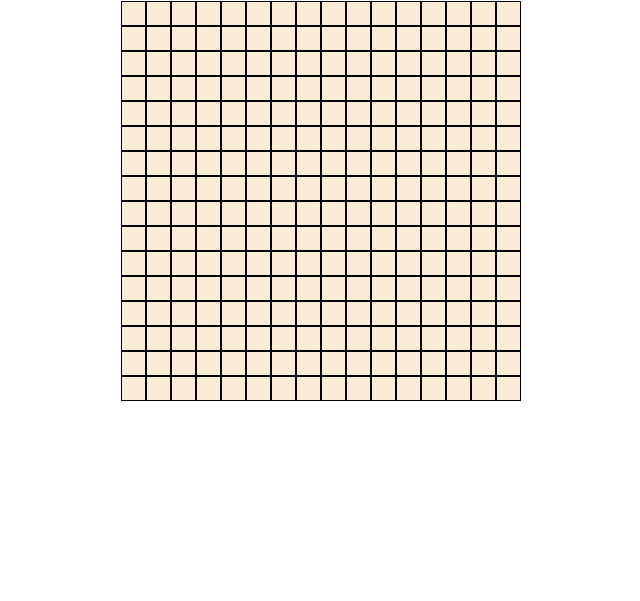
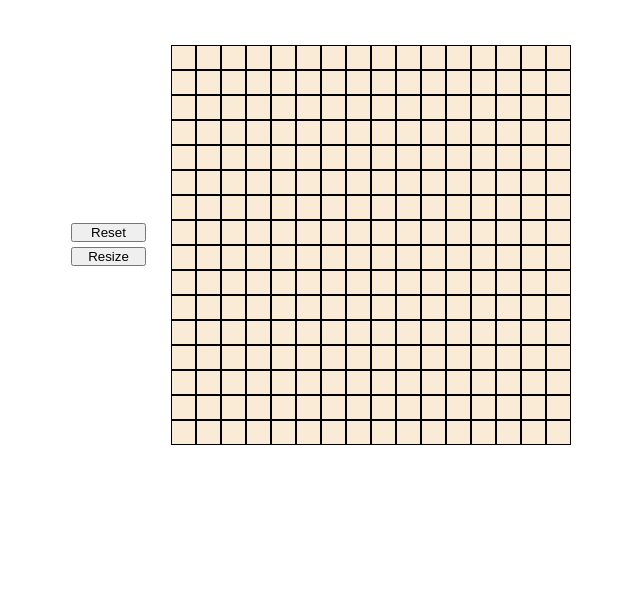
Before and after one commit to adimidania/etch-a-sketch, a plain HTML site: page index.html in a window 1280 px wide. Shown: the part 199-800 px from the top of the page, without its empty margins (319-959 px from the left). Drawn offline with Linux system fonts and the light colour scheme.

Commit message:
Added reset and resize features

```diff
--- a/index.html
+++ b/index.html
@@ -8,6 +8,14 @@
     <title>Etch a Sketch</title>
 </head>
 <body>
-    <div id="container"></div>
+    <h1>Etch A Sketch</h1>
+    <main>
+        <div id="buttons">
+            <button id="reset">Reset</button>
+            <button id="resize">Resize</button>
+        </div>
+        <div id="container"></div>
+    </main>
+
 </body>
 </html>
--- a/script.js
+++ b/script.js
@@ -1,5 +1,4 @@
 const container = document.querySelector('#container')
-
 for(i=0; i<16*16; i++) {
     const element = document.createElement('div')
     container.appendChild(element)
@@ -9,3 +8,10 @@ const elements = document.querySelectorAll('#container div')
 elements.forEach(element => element.addEventListener('mouseover', function(e) {
     element.style.backgroundColor = 'black'
 }))
+
+const reset = document.querySelector('#reset')
+
+
+reset.addEventListener('click', function(e) {
+    elements.forEach(element => element.style.backgroundColor = 'transparent')
+})
--- a/style.css
+++ b/style.css
@@ -10,6 +10,27 @@ body {
     align-items: center;
     justify-content: center;
     min-height: 100vh;
+    gap: 50px;
+}
+
+main {
+    display: flex;
+    flex-direction: row;
+    align-items: center;
+    justify-content: center;
+    gap: 25px;
+}
+
+#buttons {
+    display: flex;
+    flex-direction: column;
+    align-items: center;
+    justify-content: center;
+    gap: 5px;
+}
+
+#buttons button {
+    width: 75px;
 }
 
 #container {
```
